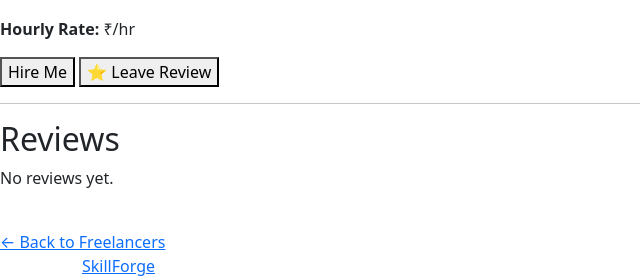
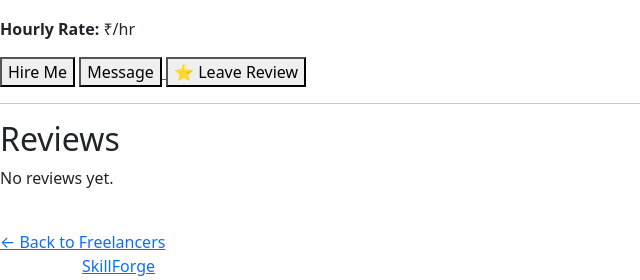
Before and after one commit to syedowes81-maker/SkillForge, a Django app: template accounts/templates/accounts/freelancer_detail.html in a window 1280 px wide. Shown: the part 318-598 px from the top of the page, without its empty margins (0-640 px from the left). Run offline with Django 5.2, Linux system fonts and the light colour scheme; the template is opened without the code that fills it, so the values that code supplies are empty.

Commit message:
feat:add message button to freelancers

```diff
--- a/accounts/templates/accounts/freelancer_detail.html
+++ b/accounts/templates/accounts/freelancer_detail.html
@@ -21,6 +21,11 @@
 <p><strong>Hourly Rate:</strong> ₹{{ freelancer.hourly_rate }}/hr</p>
 
 <button>Hire Me</button>
+<a href="{% url 'send_message' freelancer.user.id %}">
+    <button type="button">
+        Message
+    </button>
+</a>
 
 <a href="{% url 'add_review' freelancer.id %}">
     <button>⭐ Leave Review</button>
```
